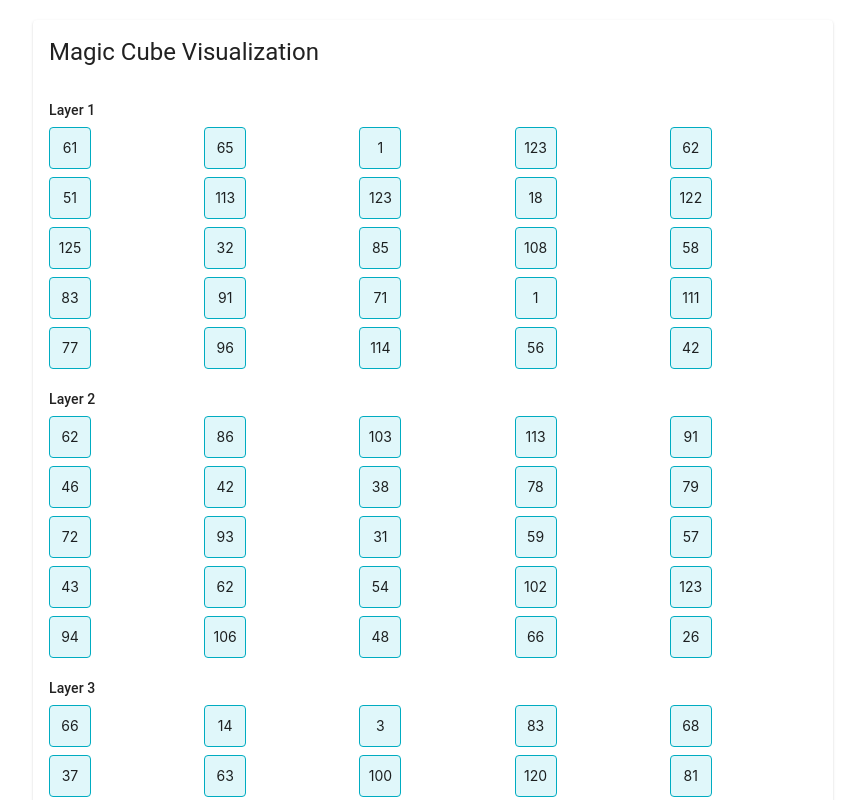
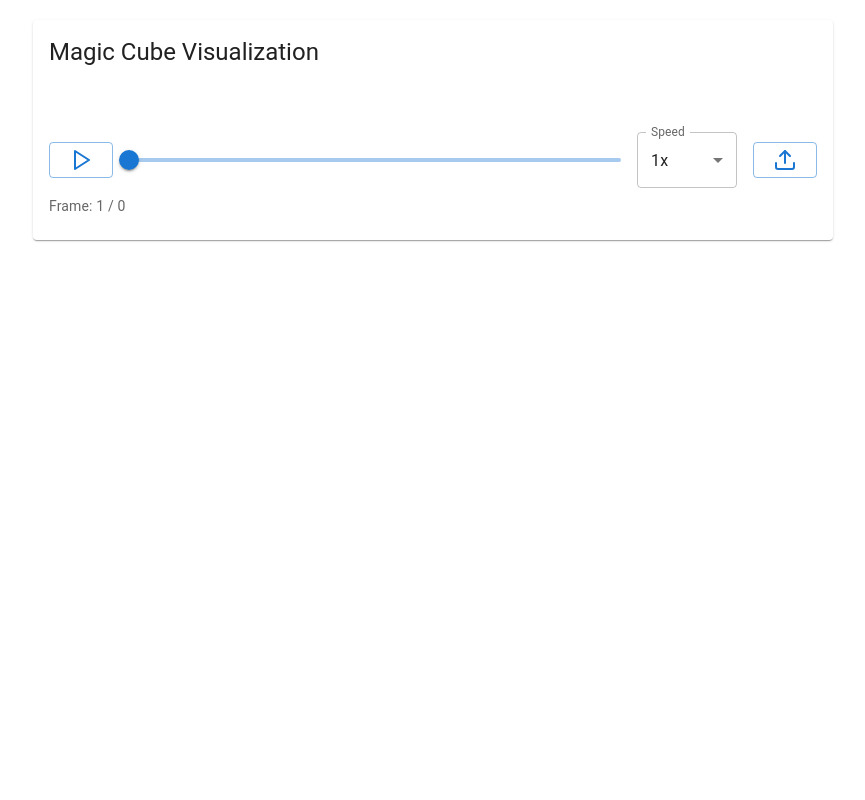
Before and after one commit to EkaaPrawiraa/Tubes_AI, a React (Create React App) app in the folder frontend/: page / in a window 1280 px wide. Shown: the top 800 px of the page, without its empty margins (207-1072 px from the left). Built offline with nearby package versions, Linux system fonts and the light colour scheme.

Commit message:
fix: fixing frontend minum fetch api

```diff
--- a/frontend/src/App.js
+++ b/frontend/src/App.js
@@ -10,13 +10,7 @@ const App = () => {
 	const [totalFrames, setTotalFrames] = useState(0);
 	const animationRef = useRef();
 
-	// Generate a sample 5x5x5 cube state (replace with actual data loading)
-	const generateSampleState = () => {
-		const n = 5;
-		const cube = Array(n).fill().map(() => Array(n).fill().map(() => Array(n).fill().map(() => Math.floor(Math.random() * (n * n * n) + 1))));
-		return cube;
-	};
-
+	// Fungsi untuk menangani unggahan file JSON
 	const handleFileUpload = (event) => {
 		const file = event.target.files[0];
 		if (file) {
@@ -36,15 +30,10 @@ const App = () => {
 		}
 	};
 
+	// Fungsi untuk toggle Play/Pause
 	const togglePlayPause = () => {
 		setIsPlaying(!isPlaying);
 	};
-
-	useEffect(() => {
-		const sampleStates = Array(100).fill().map(generateSampleState);
-		setCubeStates(sampleStates);
-		setTotalFrames(sampleStates.length);
-	}, []);
 
 	useEffect(() => {
 		if (isPlaying) {
@@ -56,6 +45,7 @@ const App = () => {
 		return () => cancelAnimationFrame(animationRef.current);
 	}, [isPlaying, currentFrame, playbackSpeed]);
 
+	// Fungsi animasi untuk memainkan frame secara otomatis
 	const animate = () => {
 		setCurrentFrame((prev) => {
 			if (prev >= totalFrames - 1) {
@@ -66,6 +56,7 @@ const App = () => {
 		});
 	};
 
+	// Fungsi untuk menampilkan satu layer dari kubus
 	const renderCubeLayer = (layer, layerIndex) => {
 		if (!cubeStates[currentFrame]) return null;
 
@@ -103,9 +94,21 @@ const App = () => {
 			<Card>
 				<CardHeader title="Magic Cube Visualization" />
 				<CardContent>
+					{/* Menampilkan Iterasi dan Score */}
+					{cubeStates[currentFrame] && (
+						<div style={{ marginBottom: "16px" }}>
+							<Typography variant="h6" color="textPrimary">
+								Iteration: {cubeStates[currentFrame][0]}
+							</Typography>
+							<Typography variant="h6" color="textPrimary">
+								Current Score: {cubeStates[currentFrame][1]}
+							</Typography>
+						</div>
+					)}
+
 					{/* Cube Visualization */}
 					<div style={{ marginBottom: "32px" }}>
-						{cubeStates[currentFrame]?.map((layer, index) => renderCubeLayer(layer, index))}
+						{cubeStates[currentFrame]?.[2].map((layer, index) => renderCubeLayer(layer, index))}
 					</div>
 
 					{/* Controls */}
```
Also changed, not shown: 2 other files (tests, documents, lock files or other folders).
